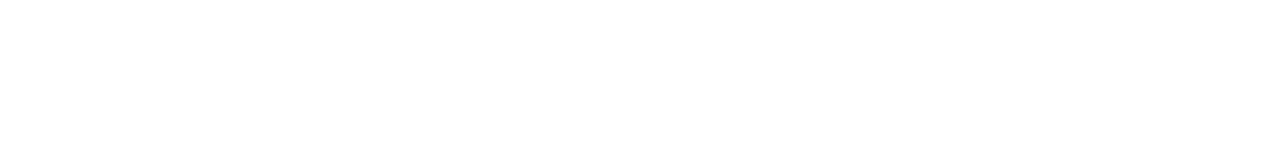
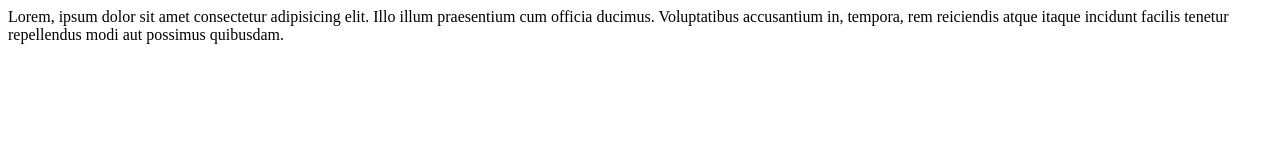
Before and after one commit to CodeShami/21, a plain HTML site: page index.html in a window 1280 px wide. Drawn offline with Linux system fonts and the light colour scheme.

Commit message:
text
Signed-off-by: CodeShami <ishamil2013@yandex.ru>

```diff
--- a/index.html
+++ b/index.html
@@ -7,6 +7,7 @@
 	<title>Интересная затея</title>
 </head>
 <body>
+	<box>Lorem, ipsum dolor sit amet consectetur adipisicing elit. Illo illum praesentium cum officia ducimus. Voluptatibus accusantium in, tempora, rem reiciendis atque itaque incidunt facilis tenetur repellendus modi aut possimus quibusdam.</box>
 
 </body>
 </html>
```
